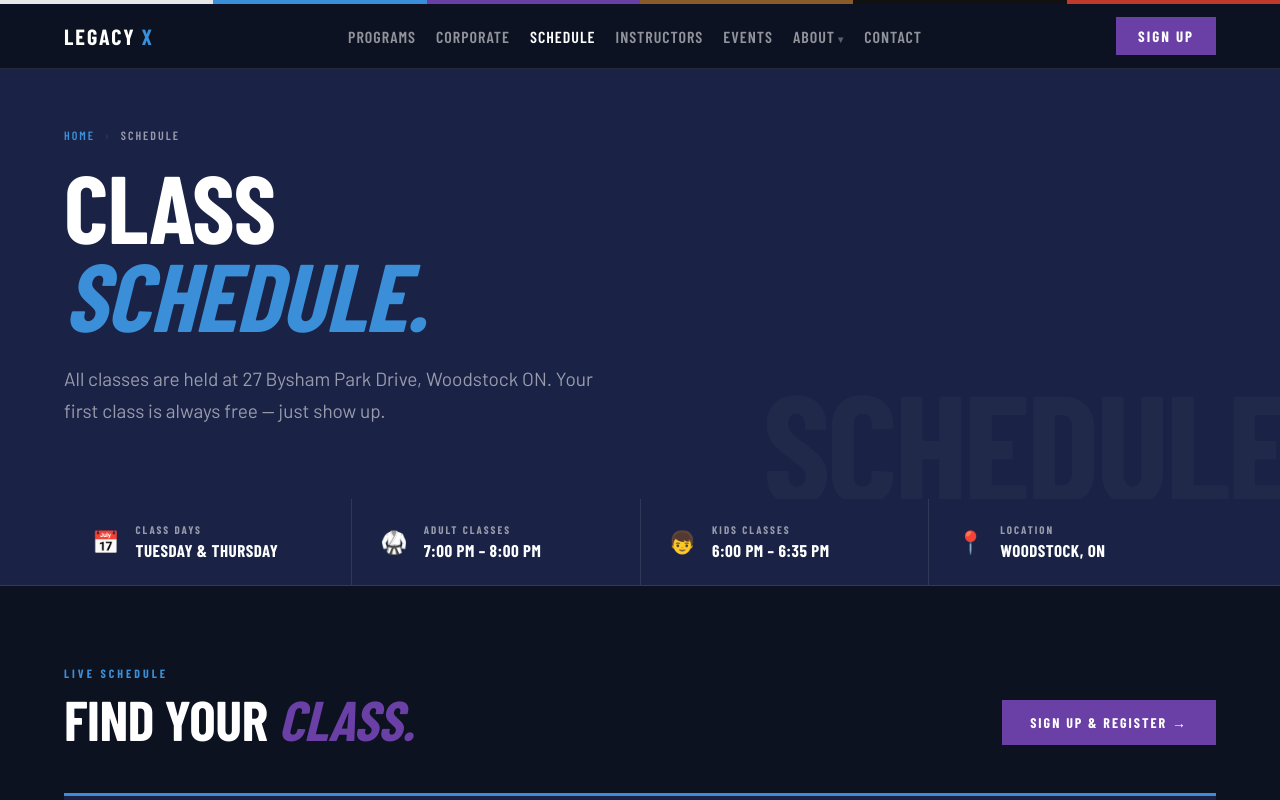
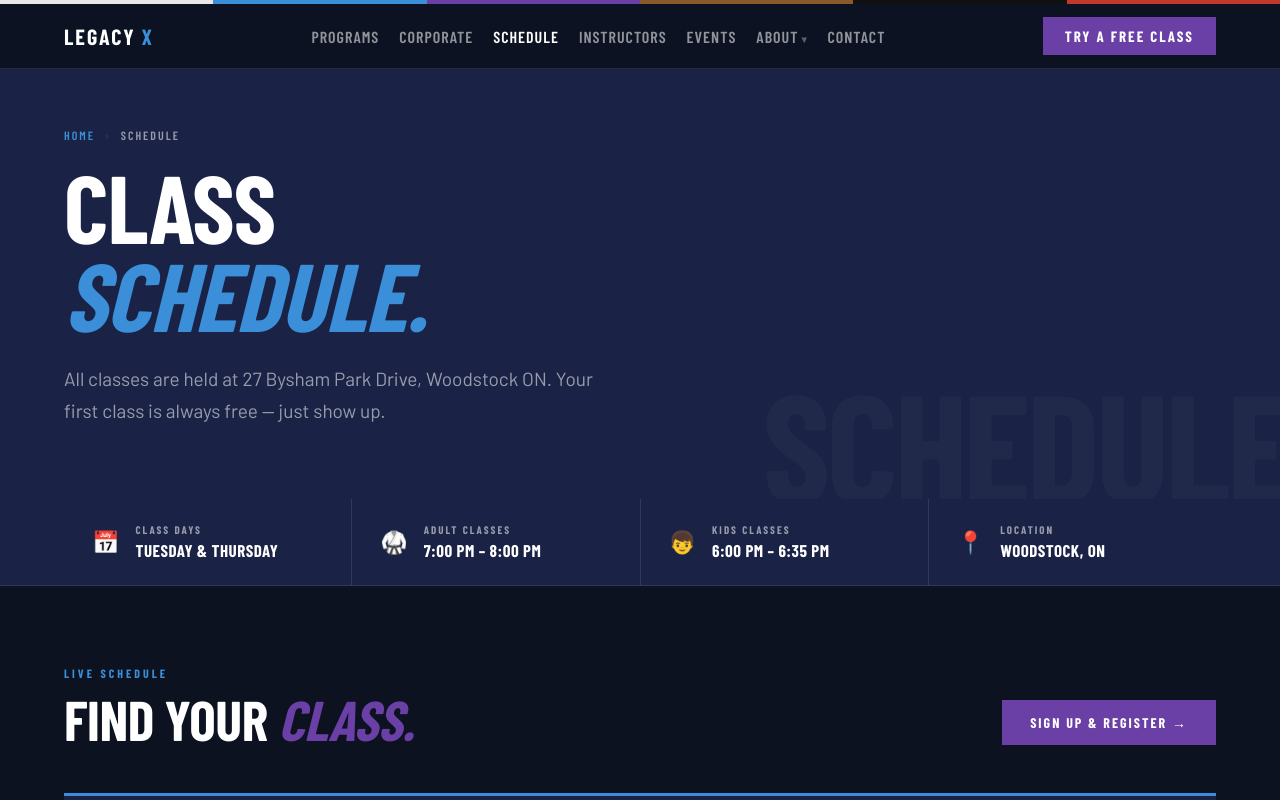
Before and after one commit to legacy3x/legacyXjiujitsuNew, a plain HTML site: page schedule.html in a window 1280 px wide. Shown: the top 800 px of the page. Drawn offline with nearby package versions, Linux system fonts and the light colour scheme; a script that the page names is missing; a web font is replaced by a local one.

Commit message:
Change schedule nav button to Try a Free Class

```diff
--- a/schedule.html
+++ b/schedule.html
@@ -297,7 +297,7 @@ footer { background: var(--dark); border-top: 1px solid var(--border); }
       </li>
       <li><a href="contact.html">Contact</a></li>
     </ul>
-    <a href="https://legacy-x-jiujitsu.gymdesk.com/signup" target="_blank" class="nav-cta">Sign Up</a>
+    <a href="https://legacy-x-jiujitsu.gymdesk.com/signup" target="_blank" class="nav-cta">Try a Free Class</a>
     <div class="nav-mobile-toggle" onclick="document.querySelector('.mobile-nav').classList.toggle('open')">
       <span></span><span></span><span></span>
     </div>
```
